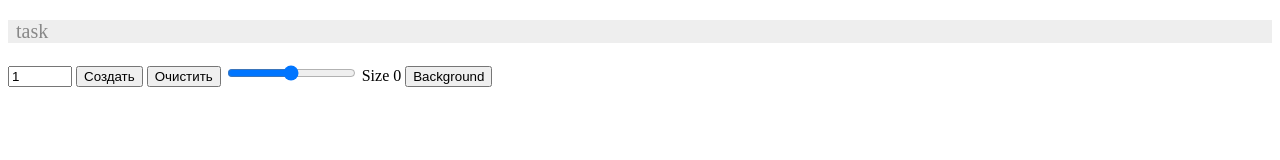
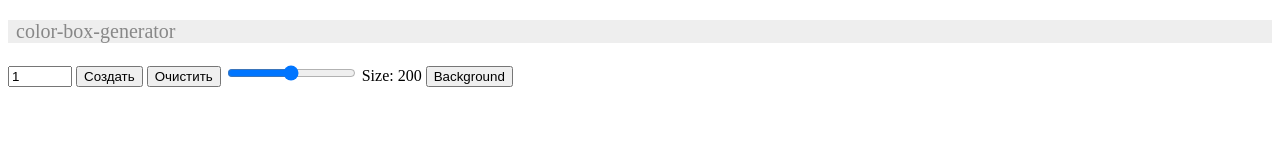
Before and after one commit to grig-d/color-box-generator, a plain HTML site: page index.html in a window 1280 px wide. Drawn offline with Linux system fonts and the light colour scheme.

Commit message:
output size done

```diff
--- a/index.html
+++ b/index.html
@@ -8,15 +8,15 @@
   </head>
   <body>
 
-    <p class="task">task</p>
+    <p class="task">color-box-generator</p>
 
     <div id="controls">
       <input type="number" value="1" min="1" max="100" step="1" />
       <button type="button" data-action="render">Создать</button>
       <button type="button" data-action="destroy">Очистить</button>
       <input type="range" id="size" value="200" min="50" max="350" step="1" />
-      <label for="size">Size</label>
-      <output>0</output>
+      <label for="size">Size: </label>
+      <output id="output">0</output>
       <button type="button" id="background">Background</button>
     </div>
 
--- a/js/color-box-generator.js
+++ b/js/color-box-generator.js
@@ -3,8 +3,16 @@ const inputRef = document.querySelector('#controls input');
 const renderBtn = document.querySelector('button[data-action="render"]');
 const destroyBtn = document.querySelector('button[data-action="destroy"]');
 const boxesRef = document.querySelector('#boxes');
+const sizeRef = document.querySelector('#size');
+const outputRef = document.querySelector('#output');
 
-let currentBoxSize = 200;
+// current box size
+let currentBoxSize = sizeRef.value;
+outputRef.textContent = sizeRef.value;
+sizeRef.addEventListener('input', event => {
+  currentBoxSize = sizeRef.value;
+  outputRef.textContent = sizeRef.value;
+});
 
 // render
 renderBtn.addEventListener('click', renderHandler);
```
